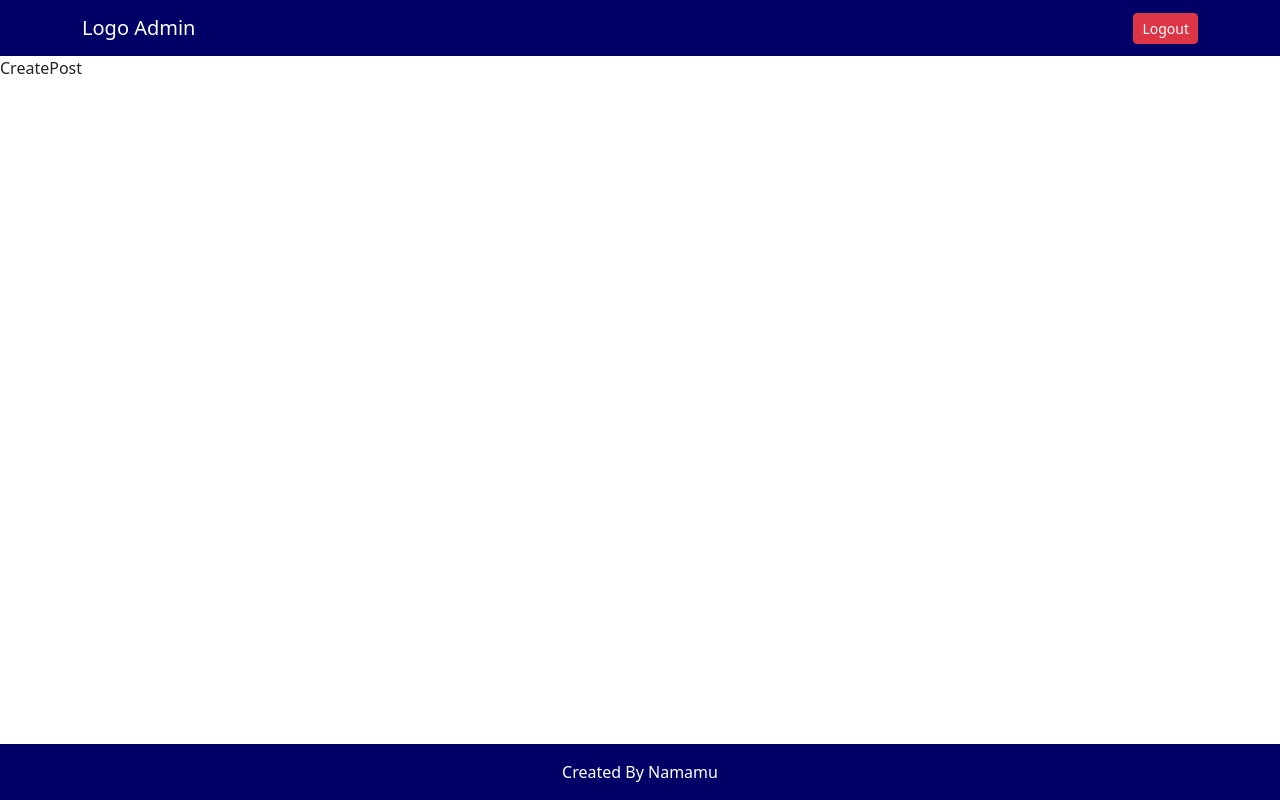
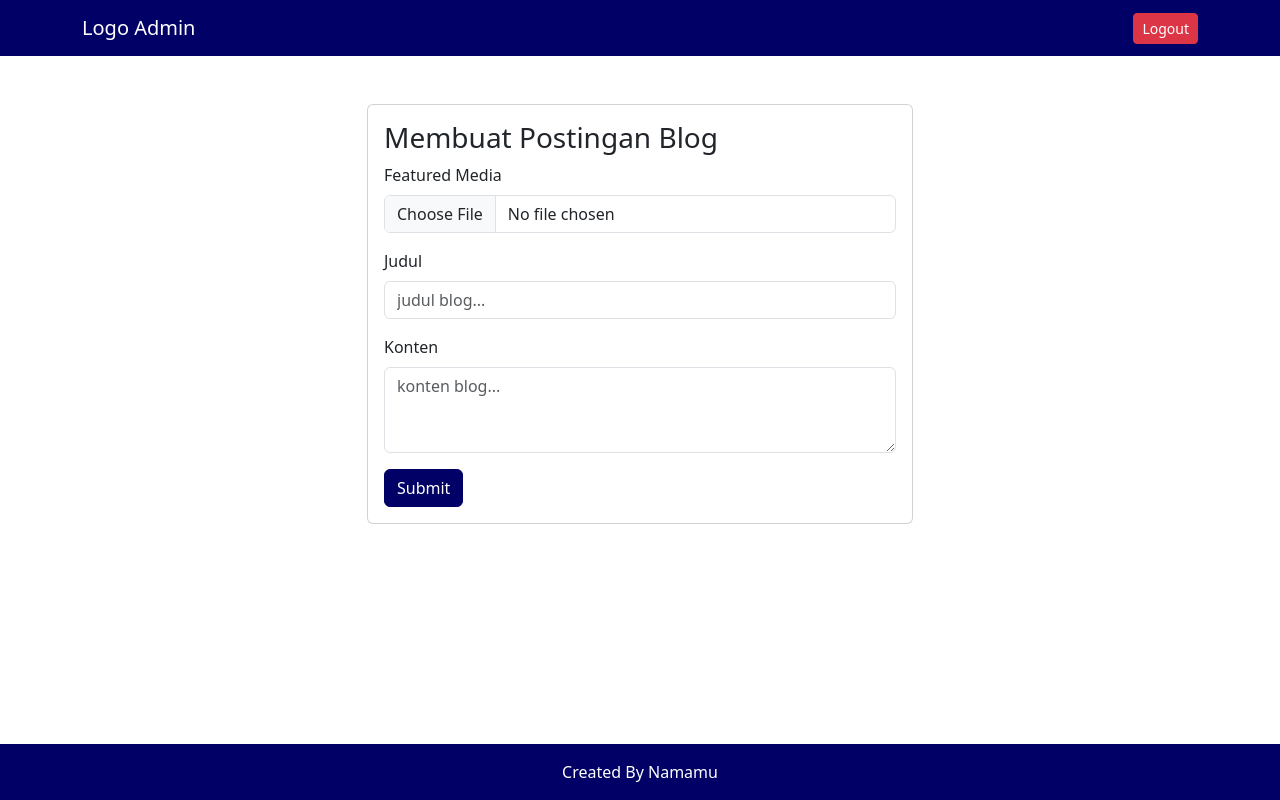
Before and after one commit to prad-alpukat/contoh-al-anwar-4, a React (Vite) app: page /admin in a window 1280 px wide. Built offline with nearby package versions, Linux system fonts and the light colour scheme.

Commit message:
feat: Add FormCreatePost component for creating blog posts

```diff
--- /dev/null
+++ b/src/components/section/FormCreatePost.jsx
@@ -0,0 +1,51 @@
+export default function FormCreatePost() {
+  return (
+    <section className="container">
+      <div className="row justify-content-center">
+        <div className="col-6">
+          <div className="card my-5">
+            <div className="card-body">
+              <form>
+                <h3>Membuat Postingan Blog</h3>
+                {/* input image thumbnail */}
+                <div className="mb-3">
+                  <label htmlFor="featured_media" className="form-label">
+                    Featured Media
+                  </label>
+                  <input className="form-control" type="file" id="featured_media" />
+                </div>
+
+                {/* judul */}
+                <div className="mb-3">
+                  <label htmlFor="judul" className="form-label">
+                    Judul
+                  </label>
+                  <input
+                    type="text"
+                    className="form-control"
+                    id="judul"
+                    placeholder="judul blog..."
+                  />
+                </div>
+
+                {/* konten */}
+                <div className="mb-3">
+                  <label htmlFor="konten" className="form-label">
+                    Konten
+                  </label>
+                  <textarea
+                    className="form-control"
+                    id="konten"
+                    rows={3}
+                    placeholder="konten blog..."
+                  />
+                </div>
+                <button className="btn btn-primary">Submit</button>
+              </form>
+            </div>
+          </div>
+        </div>
+      </div>
+    </section>
+  );
+}
--- a/src/pages/admin/CreatePost.jsx
+++ b/src/pages/admin/CreatePost.jsx
@@ -1,9 +1,10 @@
+import FormCreatePost from "../../components/section/FormCreatePost";
 import AdminLayout from "../../layouts/AdminLayout";
 
 export default function CreatePost() {
   return (
     <AdminLayout>
-      <div>CreatePost</div>
+      <FormCreatePost />
     </AdminLayout>
   );
 }
```
